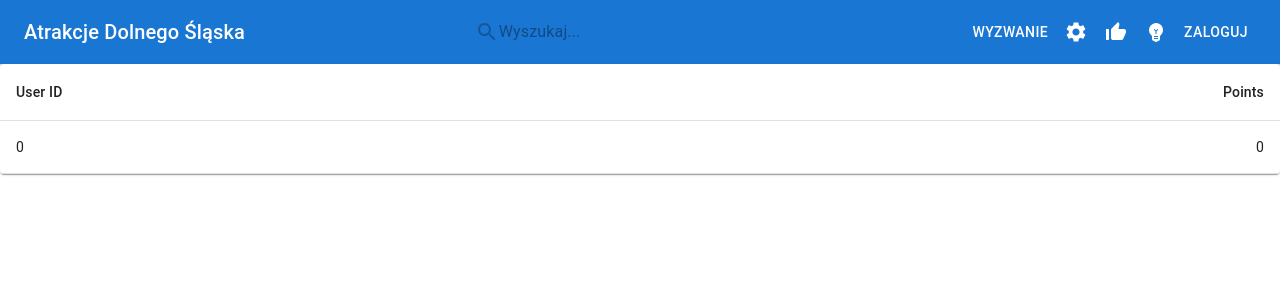
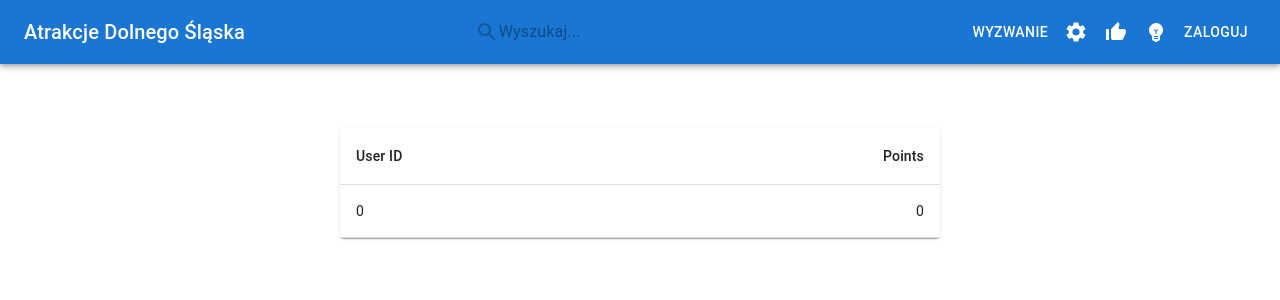
Before and after one commit to deepFlow7/Attractions-of-Lower-Silesia, a React (Vite) app in the folder client/: page /ranking in a window 1280 px wide. Shown: the top 300 px of the page. Built offline with nearby package versions, Linux system fonts and the light colour scheme.

Commit message:
Style Ranking

```diff
--- a/client/src/Components/Ranking.tsx
+++ b/client/src/Components/Ranking.tsx
@@ -1,15 +1,34 @@
 import React from 'react';
 import { Table, TableContainer, TableHead, TableBody, TableRow, TableCell, Paper } from '@mui/material';
 import { Ranking } from '../types';
+import styled from '@emotion/styled';
+
+const StyledTableContainer = styled.div`
+  max-width: 600px;
+  margin: 5% auto;
+`;
+
+const StyledPaper = styled(Paper)`
+  && {
+    width: 100%;
+  }
+`;
+
+const StyledTable = styled(Table)`
+  && {
+    min-width: 300px;
+  }
+`;
 
 interface RankingTableProps {
   rankings: Ranking[];
 }
-
 const RankingTable: React.FC<RankingTableProps> = ({ rankings }) => {
   return (
-    <TableContainer component={Paper}>
-      <Table>
+    <StyledTableContainer>
+      <StyledPaper>
+        <TableContainer>
+          <StyledTable>
             <TableHead>
               <TableRow>
                 <TableCell>User ID</TableCell>
@@ -24,8 +43,10 @@ const RankingTable: React.FC<RankingTableProps> = ({ rankings }) => {
                 </TableRow>
               ))}
             </TableBody>
-      </Table>
+          </StyledTable>
         </TableContainer>
+      </StyledPaper>
+    </StyledTableContainer>
   );
 };
 
```
Lines whose indentation alone changed are shown as unchanged.
